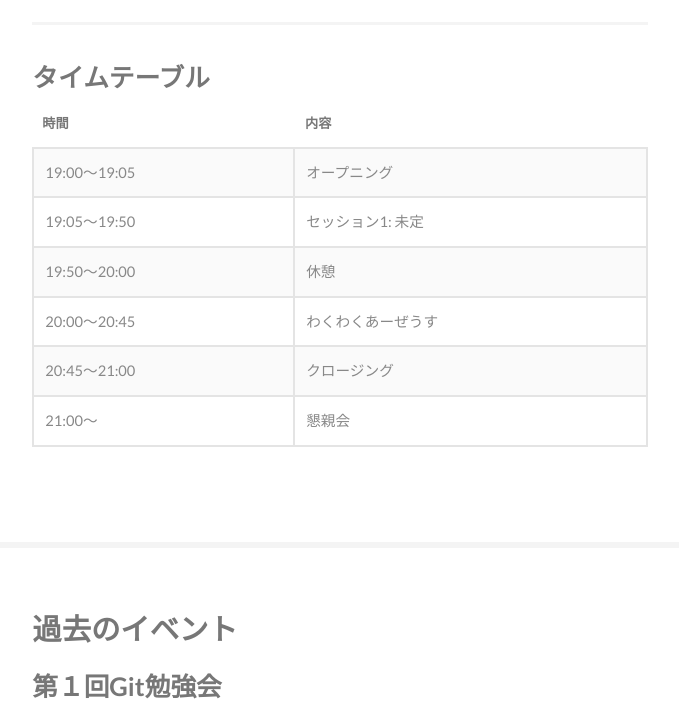
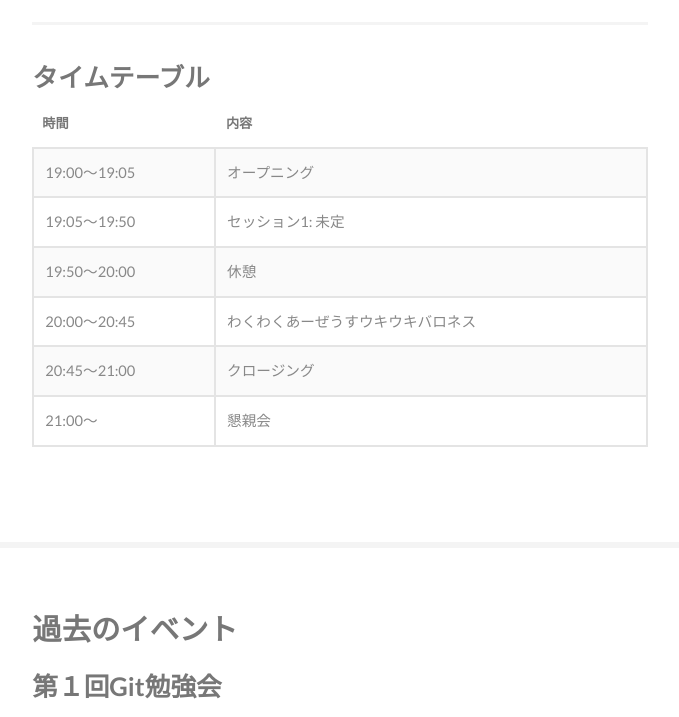
Before and after one commit to s-toy-suke/prac, a plain HTML site: page index.html in a window 1280 px wide. Shown: the part 1080-1797 px from the top of the page, without its empty margins (153-832 px from the left). Drawn offline with Linux system fonts and the light colour scheme.

Commit message:
どきあーうきばろを更新しました

```diff
--- a/index.html
+++ b/index.html
@@ -101,7 +101,7 @@
                                 </tr>
                                 <tr>
                                     <td>20:00〜20:45</td>
-                                    <td>わくわくあーぜうす</td>
+                                    <td>わくわくあーぜうすウキウキバロネス</td>
                                 </tr>
                                 <tr>
                                     <td>20:45〜21:00</td>
```
